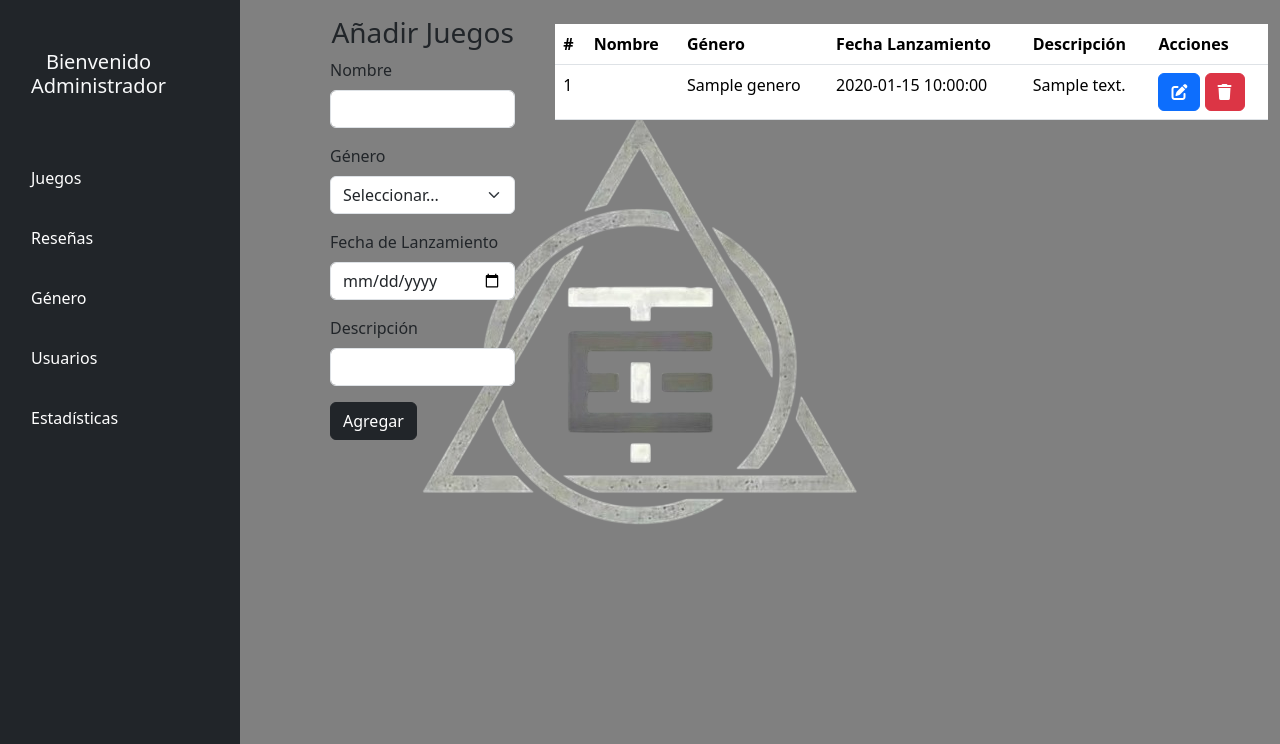
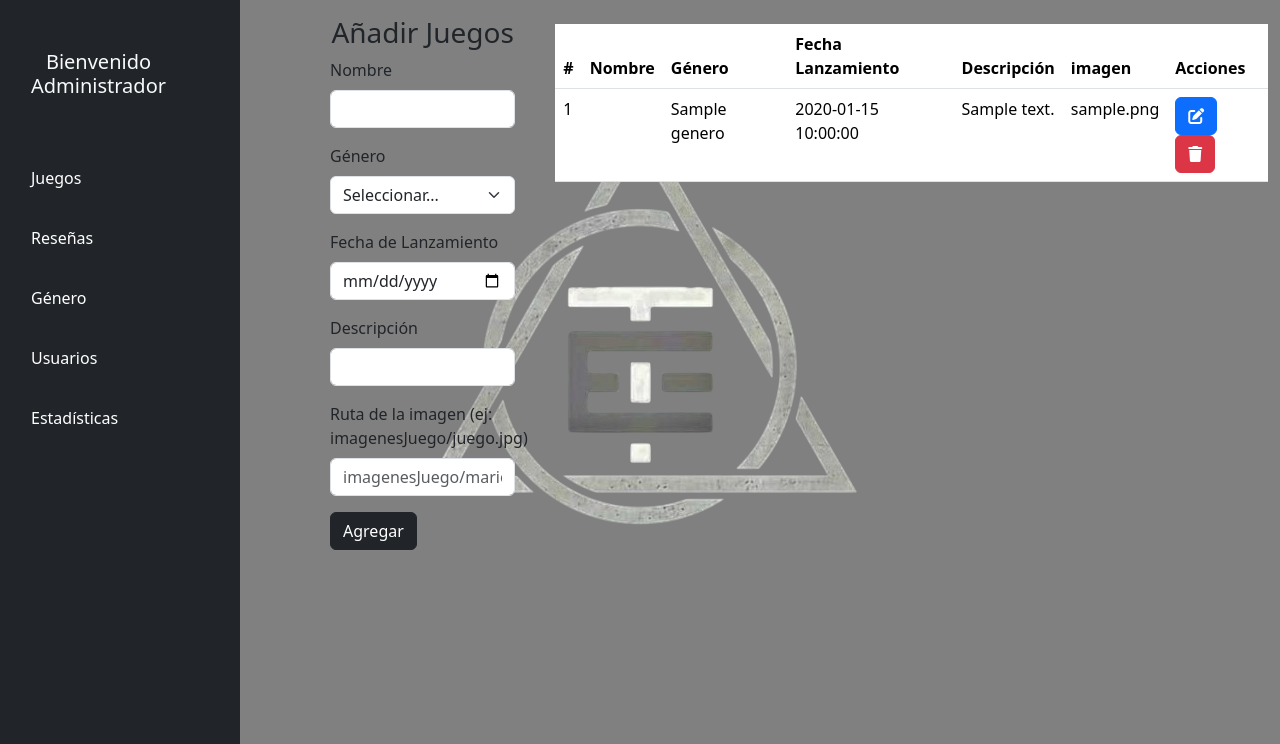
Before and after one commit to AldoC6/ProyectoTematchGaming, a PHP site: the page made by admin/añadir_juegos.php in a window 1280 px wide. Shown: the part 64-808 px from the top of the page. Run offline with PHP 8.4, Linux system fonts and the light colour scheme; tables that the repository leaves empty or names only in its code hold one stand-in row (values such as "Sample post"); data that the repository does not hold is empty; some libraries are stand-ins or nearby versions.

Commit message:
Modificacion de base de datos (nuevo campo imagenes), modificacion de crud de juegos, creacion de carrousel en index y nueva carpeta para imagenes de juegos

```diff
--- a/admin/añadir_juegos.php
+++ b/admin/añadir_juegos.php
@@ -61,8 +61,12 @@ html, body {
       <input type="Date" class="form-control" name ="fecha"> <!-- <--- Nombre del date-->
     </div>
     <div class="mb-3">
-      <label for="exampleInputEmail1" class="form-label">Descripción</label>
+      <label class="form-label">Descripción</label>
       <input type="text" class="form-control" name ="descripcion"> <!-- <--- Nombre del input-->
+    </div>
+    <div class="mb-3">
+      <label class="form-label">Ruta de la imagen (ej: imagenesJuego/juego.jpg)</label>
+      <input type="text" class="form-control" name="imagen" placeholder="imagenesJuego/mario.jpg" required>
     </div>
     <button type="submit" class="btn btn-dark" name="btnagregar" value="ok">Agregar</button> <!-- <--- Nombre del button-->
   </form>
@@ -77,6 +81,7 @@ html, body {
           <th scope="col">Género</th>
           <th scope="col">Fecha Lanzamiento</th>
           <th scope="col">Descripción</th>
+          <th scope="col">imagen</th>
           <th scope="col">Acciones</th>
         </tr>
       </thead>
@@ -95,6 +100,7 @@ html, body {
             <td><?= $datos ->nombre?></td>
             <td><?= $datos ->fecha_lanzamiento?></td>
             <td><?= $datos ->descripcion?></td>
+            <td><?= $datos ->imagen?></td>
             <td>
               <a href="" class="btn btn-small btn-primary" data-bs-toggle="modal" data-bs-target="#exampleModal<?=$datos->id?>"><i class="fa-solid fa-pen-to-square"></i></a>
               <a href="añadir_juegos.php?id=<?= $datos->id ?>" onclick="return confirmar()" class="btn btn-small btn-danger"><i class="fa-solid fa-trash"></i></a>
@@ -114,8 +120,7 @@ html, body {
                 <div class="modal-body">
                   <form class="col-2" method="POST">
 
-                  <input type="hidden" name="txtid" value="<?= $datos ->id?>">
-
+                    <input type="hidden" name="txtid" value="<?= $datos ->id?>">
                     <div class="mb-3">
                       <label class="form-label">Nombre</label>
                       <input type="text" class="form-control" name ="nombre" value="<?= $datos->nombreJ?>">
@@ -141,6 +146,10 @@ html, body {
                       <label for="exampleInputEmail1" class="form-label">Descripción</label>
                       <input type="text" class="form-control" name ="descripcion" value="<?= $datos->descripcion?>">
                     </div>
+                    <div class="mb-3">
+                      <label class="form-label">Ruta de imagen del juego</label>
+                      <input type="text" class="form-control" name="imagen" value="<?= $datos ->imagen ?>" required>
+                    </div>
                     <button type="submit" class="btn btn-dark" name="btnmodificar" value="ok">Editar</button>
                   </form>
                 </div>
--- a/controlador/controlador_añadir_juego.php
+++ b/controlador/controlador_añadir_juego.php
@@ -7,12 +7,13 @@ if(!empty($_POST["btnagregar"])){ // <-- nombre del boton de "añadir_juegos.php
     $genero = $_POST["txtgenero"];
     $fecha = $_POST["fecha"];
     $descripcion = $_POST["descripcion"];
+    $imagen = $_POST["imagen"];
 
     if(!empty($_POST["nombre"]) and !empty($_POST["txtgenero"]) and !empty($_POST["fecha"]) and !empty($_POST["descripcion"])) {
-        $registrar = $conexion -> query(" insert into juegos(nombreJ,id_genero,fecha_lanzamiento,descripcion) values('$nombre', '$genero', '$fecha','$descripcion')");
+        $registrar = $conexion -> query(" insert into juegos(nombreJ,id_genero,fecha_lanzamiento,descripcion, imagen) values('$nombre', '$genero', '$fecha','$descripcion','$imagen')");
 
         if($registrar==true){
-            echo "<div class='alert alert-success'>Producto Registrado</div>";
+            echo "<div class='alert alert-success'>Juego Registrado</div>";
         }else{
             echo "<div class='alert alert-danger'>Error al registrar</div>";
         }
--- a/controlador/controlador_modificar_juego.php
+++ b/controlador/controlador_modificar_juego.php
@@ -7,9 +7,11 @@ if(!empty($_POST["btnmodificar"])) {
     $fecha = $_POST["fecha"];
     $descripcion = $_POST["descripcion"];
     $id=$_POST["txtid"];
+    $imagen = $_POST["imagen"];
+
 
     if(!empty($nombre) and !empty($genero) and !empty($fecha) and !empty($descripcion)){
-        $modificar = $conexion->query("update juegos set nombreJ='$nombre', id_genero='$genero', fecha_lanzamiento='$fecha', descripcion='$descripcion' where id = '$id'");
+        $modificar = $conexion->query("update juegos set nombreJ='$nombre', id_genero='$genero', fecha_lanzamiento='$fecha', descripcion='$descripcion', imagen='$imagen' where id = '$id'");
         if($modificar==true){
             echo "<div class='alert alert-success'>Juego Editado</div>";
         }else{
```
Also changed, not shown: index.php (+25 -0 lines), imagenesJuego/Balatro.jpg (added), imagenesJuego/EldenRing.jpeg (added), imagenesJuego/EldenRing.png (added), imagenesJuego/For_Honor.jpg (added), imagenesJuego/Minecraft.png (added), imagenesJuego/RDR2.jpg (added).
